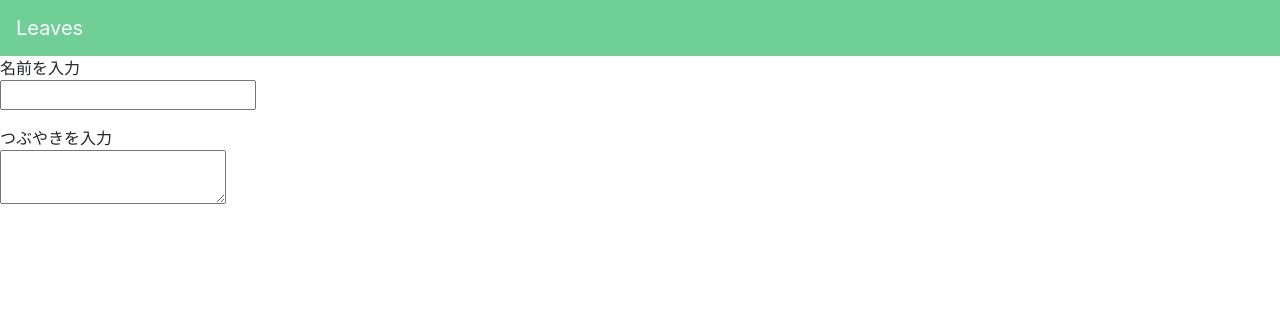
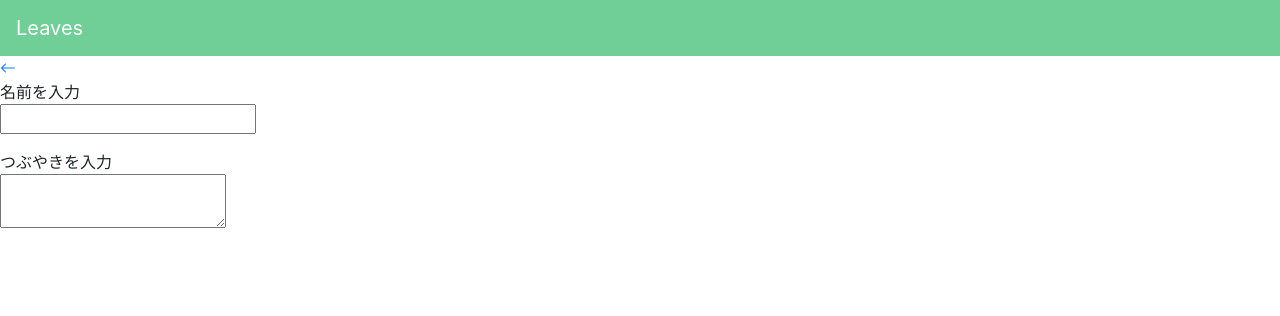
Before and after one commit to jack-app/meidaisai_2021_web1, a Flask app: page /tweet in a window 1280 px wide. Shown: the top 316 px of the page. Run offline with Flask 2, Linux system fonts and the light colour scheme; some libraries are stand-ins or nearby versions.

Commit message:
戻るボタンを追加した

```diff
--- a/templates/layout.html
+++ b/templates/layout.html
@@ -8,6 +8,7 @@
         <meta name="viewport" content="width=device-width, initial-scale=1.0">
         <title>{{title}}</title>
         <!-- bootstrapの導入 -->
+<link rel="stylesheet" href="https://cdn.jsdelivr.net/npm/bootstrap-icons@1.4.0/font/bootstrap-icons.css">
         <link rel="stylesheet" href="https://stackpath.bootstrapcdn.com/bootstrap/4.5.0/css/bootstrap.min.css" integrity="sha384-9aIt2nRpC12Uk9gS9baDl411NQApFmC26EwAOH8WgZl5MYYxFfc+NcPb1dKGj7Sk" crossorigin="anonymous">
         <!-- 一応色素のCSSだけ取っておく -->
         <link rel="stylesheet" type="text/css" href="/static/css/index-shikiso.css">
--- a/templates/tweet.html
+++ b/templates/tweet.html
@@ -1,6 +1,9 @@
 {%- extends "layout.html" %}
 {%- block content %}
 <main>
+  <a href="/">
+  <i class="bi bi-arrow-left"></i>
+  </a>
     <form action="#" method="post">
         <p>名前を入力<br>
             <input type="#" name="name">
```
